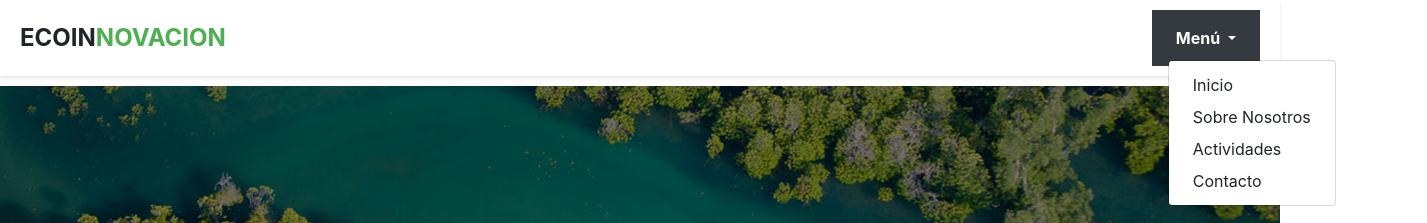
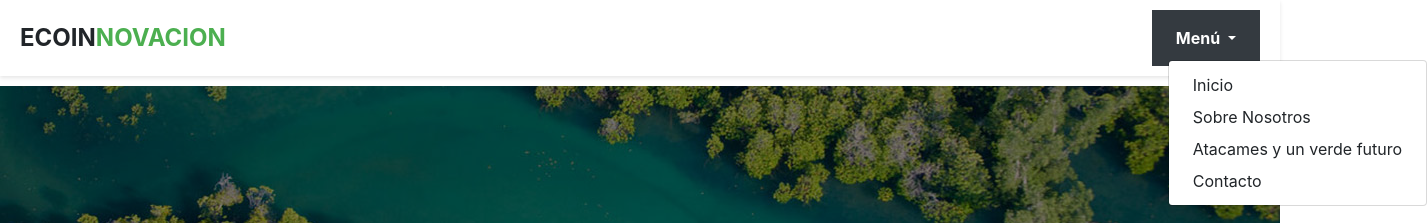
Before and after one commit to fidelpperez2021/Ecoinnovacion.io, a website: page Mingas.html in a window 1280 px wide. Both pictures are taken after a click on the button "Menú". Shown: the top 223 px of the page, 1427 px wide, since content can reach past the window. Drawn offline with nearby package versions, Linux system fonts and the light colour scheme.

Commit message:
Update Mingas.html

```diff
--- a/Mingas.html
+++ b/Mingas.html
@@ -30,7 +30,7 @@
                         <div class="dropdown-menu" aria-labelledby="navbarDropdown">
                             <a class="dropdown-item" href="Index.html">Inicio</a>
                             <a class="dropdown-item" href="SobreNosotros.html">Sobre Nosotros</a>
-                            <a class="dropdown-item" href="Actividades.html">Actividades</a>
+                            <a class="dropdown-item" href="Actividades.html">Atacames y un verde futuro</a>
                             <a class="dropdown-item" href="Contacto.html">Contacto</a>
                         </div>
                     </li>
```
